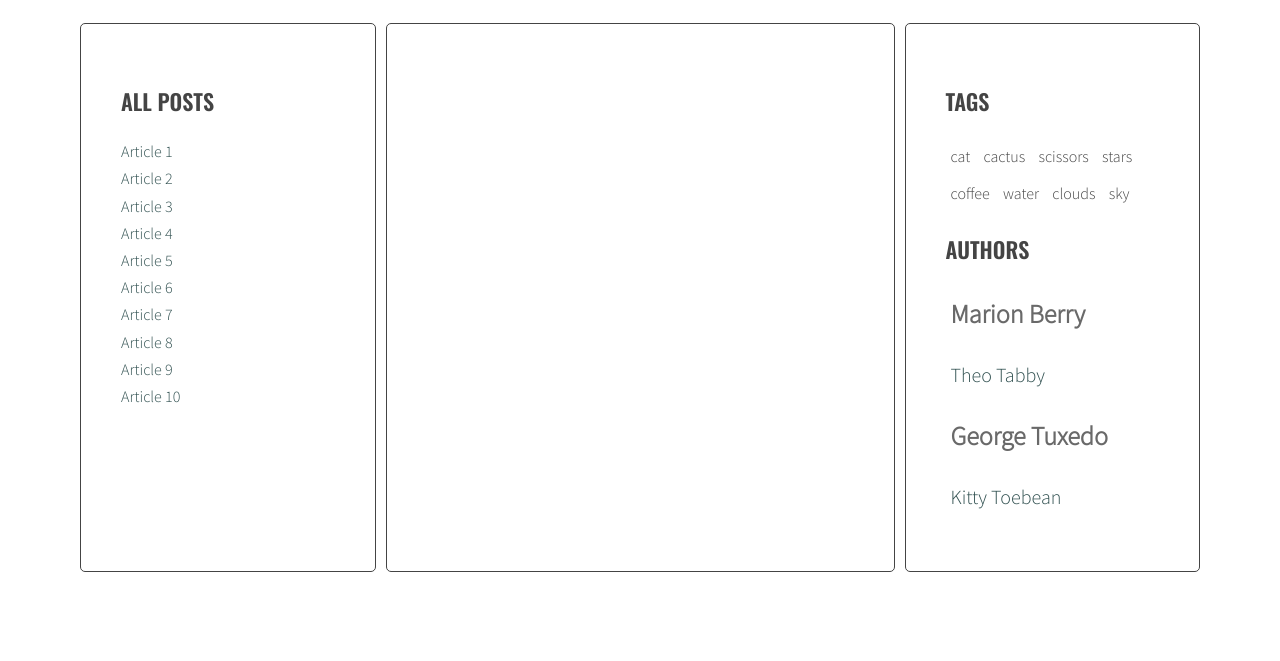
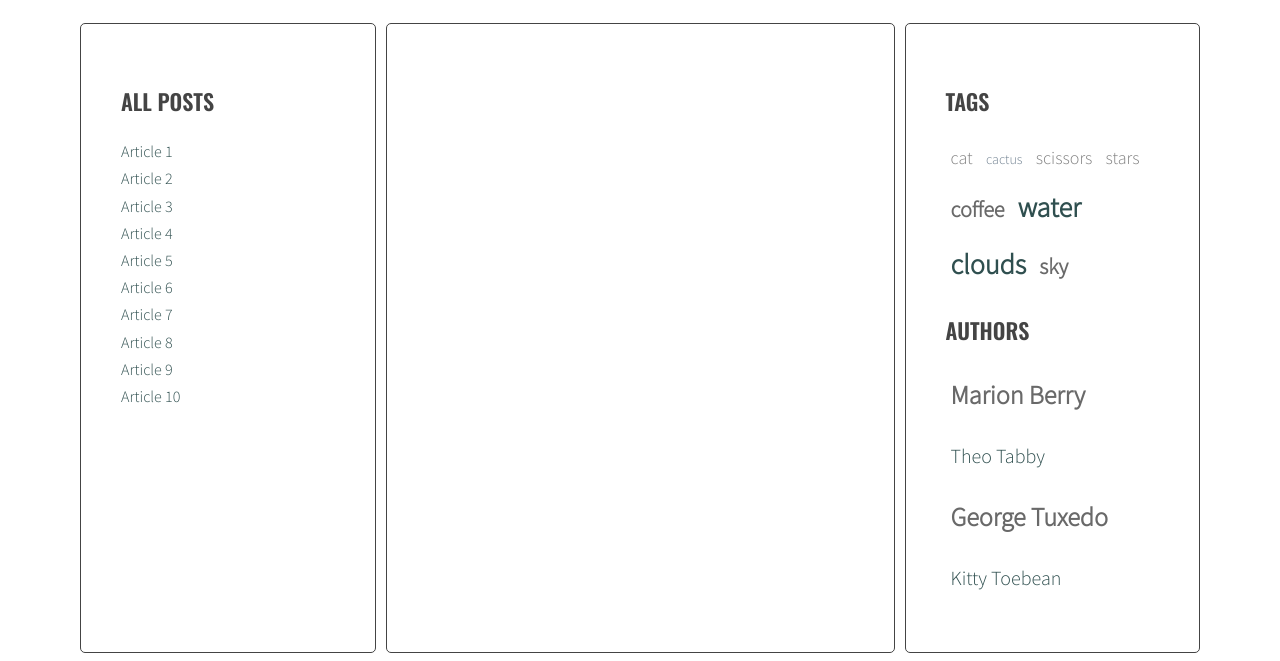
Before and after one commit to monikajung84/javascript-blog, a website: page index.html in a window 1280 px wide. Shown: the part 220-881 px from the top of the page. Before the commit the page ends 800 px from the top, so only its background shows below. Drawn offline with nearby package versions, Linux system fonts and the light colour scheme.

Commit message:
Add use of the Handlebars template for authors cloud links

```diff
--- a/index.html
+++ b/index.html
@@ -199,7 +199,12 @@
         </script>
         <script id="template-tag-cloud-link" type="text/x-handlebars-template">
           {{#each tags}}
-            <li>{{tag}}</li>
+            <li class="{{className}}"><a href="{{tag}}">{{tag}}</a></li>
+          {{/each}}
+        </script>
+        <script id="template-author-cloud-link" type="text/x-handlebars-template">
+          {{#each authors}}
+            <li class="{{className}}"><a href="{{artilceAuthor}}">{{artilceAuthor}}</a></li>
           {{/each}}
         </script>
         <script src="https://cdnjs.cloudflare.com/ajax/libs/handlebars.js/4.1.0/handlebars.min.js"></script>
--- a/js/script.js
+++ b/js/script.js
@@ -4,7 +4,8 @@ const templates = {
   articleLink: Handlebars.compile(document.querySelector('#template-article-link').innerHTML),
   tagLink: Handlebars.compile(document.querySelector('#template-tag-link').innerHTML),
   authorLink: Handlebars.compile(document.querySelector('#template-author-link').innerHTML),
-  tagCloudLink: Handlebars.compile(document.querySelector('#template-tag-cloud-link').innerHTML)
+  tagCloudLink: Handlebars.compile(document.querySelector('#template-tag-cloud-link').innerHTML),
+  authorCloudLink: Handlebars.compile(document.querySelector('#template-author-cloud-link').innerHTML)
 }
 const linksActive = '.titles a.active';
 const articlesActive = '.posts article.active';
@@ -139,8 +140,6 @@ function generateTags() {
     console.log('tagsParams: ', tagsParams);
     const className = calculateTagClass(allTags[tag], tagsParams);
     console.log("class",className);
-    const tagLinkHTML = '<li class="' + className +  '"><a href="'+tag+'">'+tag+'</a></li>';
-    console.log('tagLinkHTML: ', tagLinkHTML);
     /*[NEW] generate code of a link and add it to allTagsHTML */
     allTagsData.tags.push({
       tag: tag,
@@ -230,17 +229,19 @@ function generateAuthor() {
     authorInArticle.innerHTML = html;
   }
   const authorList = document.querySelector('.authors');
-  let allAuthorsHTML = '';
+  const allAuthorsData = {authors:[]};
   for (let artilceAuthor in allAuthors){
     const authorParams = calculateAuthorParams(allAuthors);
     console.log('authorParams: ', allAuthors);
     const className = calculateAuthorClass(allAuthors[artilceAuthor], authorParams);
     console.log("class",className);
-    const authorLinkHTML ='<li class="' + className +  '"><a href="'+ artilceAuthor+ '">'+ artilceAuthor +'</a></li>';
-    console.log('tagLinkHTML: ', authorLinkHTML);
-    allAuthorsHTML += authorLinkHTML;
+    allAuthorsData.authors.push({
+      artilceAuthor: artilceAuthor,
+      count: allAuthors[artilceAuthor],
+      className: calculateAuthorClass(allAuthors[artilceAuthor],authorParams )
+    });
   }
-  authorList.innerHTML = allAuthorsHTML;
+  authorList.innerHTML = templates.authorCloudLink(allAuthorsData);
   addClickListenerToAuthor();
 }
 
```
